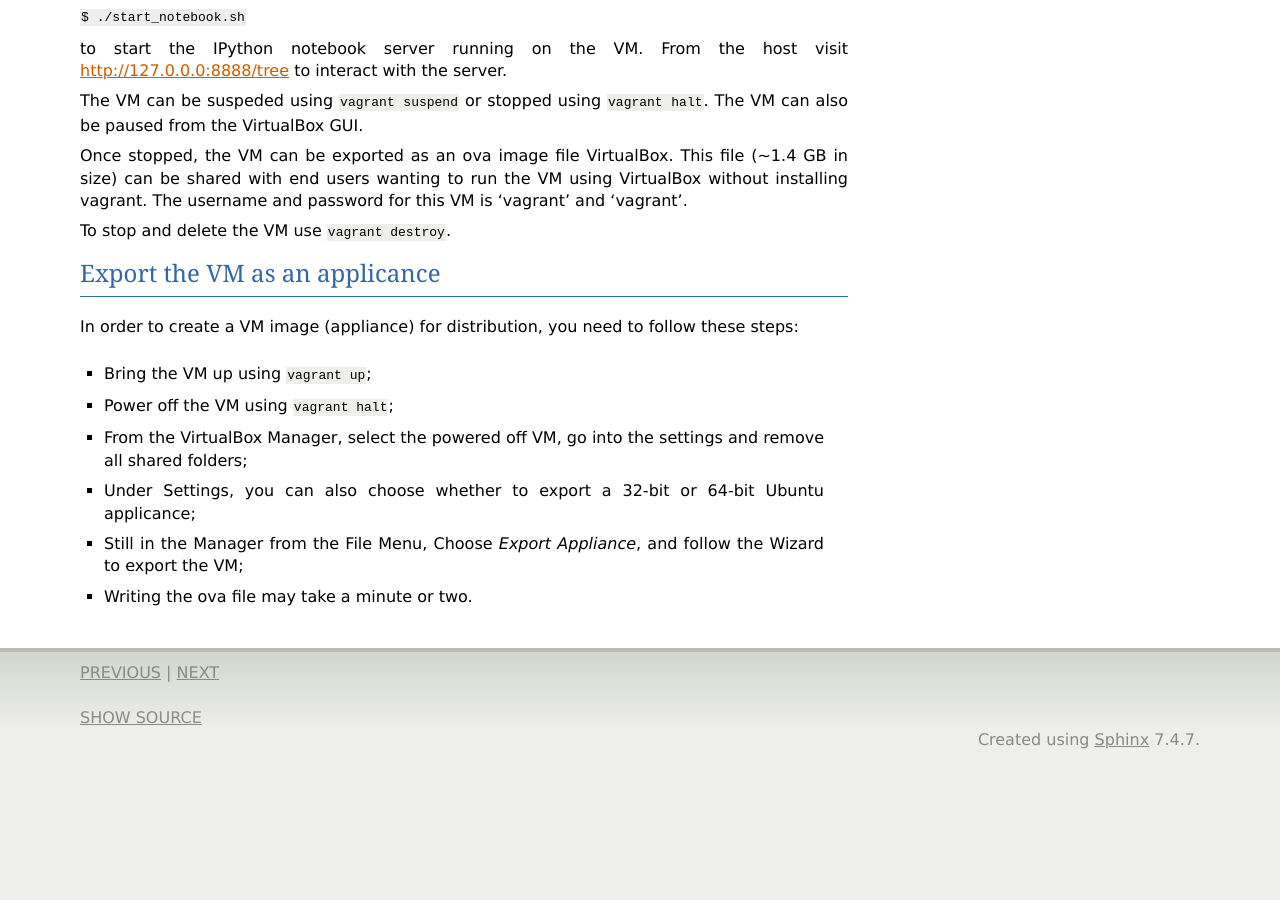
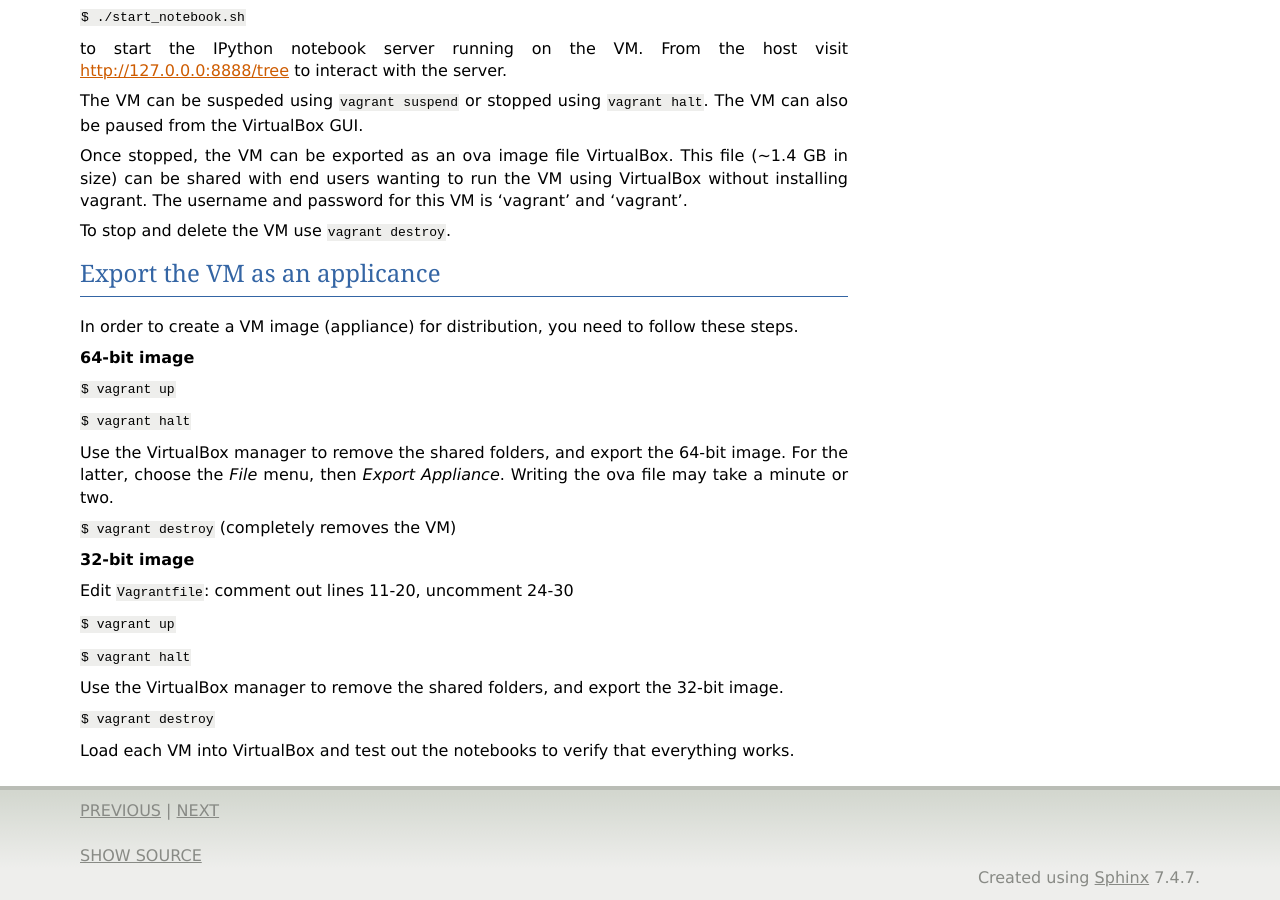
Before and after one commit to openradar/oss_weather_radar_vm, a Sphinx documentation site: the page built from doc/source/build.rst, in a window 1280 px wide and 900 px high, scrolled down 719 px. Built offline with Sphinx 7.4.7, drawn with Linux system fonts in a browser that asks for light colours; formulas are drawn with MathJax 3; before the commit the page ends 1481 px from its top, so only the background shows below that.

Commit message:
DOC: Decribe the procedure to build 32-bit images.

```diff
--- a/doc/source/build.rst
+++ b/doc/source/build.rst
@@ -55,13 +55,29 @@ Export the VM as an applicance
 ------------------------------
 
 In order to create a VM image (appliance) for distribution, you need to
-follow these steps:
+follow these steps.
 
-* Bring the VM up using ``vagrant up``;
-* Power off the VM using ``vagrant halt``;
-* From the VirtualBox Manager, select the powered off VM,
-  go into the settings and remove all shared folders;
-* Under Settings, you can also choose whether to export a 32-bit or 64-bit Ubuntu applicance;
-* Still in the Manager from the File Menu, Choose `Export Appliance`,
-  and follow the Wizard to export the VM;
-* Writing the ova file may take a minute or two.
+**64-bit image**
+
+``$ vagrant up``
+
+``$ vagrant halt``
+
+Use the VirtualBox manager to remove the shared folders, and export the 64-bit image.
+For the latter, choose the *File* menu, then *Export Appliance*. Writing the ova file may take a minute or two.
+
+``$ vagrant destroy`` (completely removes the VM)
+
+**32-bit image**
+
+Edit ``Vagrantfile``: comment out lines 11-20, uncomment 24-30
+
+``$ vagrant up``
+
+``$ vagrant halt``
+
+Use the VirtualBox manager to remove the shared folders, and export the 32-bit image.
+
+``$ vagrant destroy``
+
+Load each VM into VirtualBox and test out the notebooks to verify that everything works.
```
